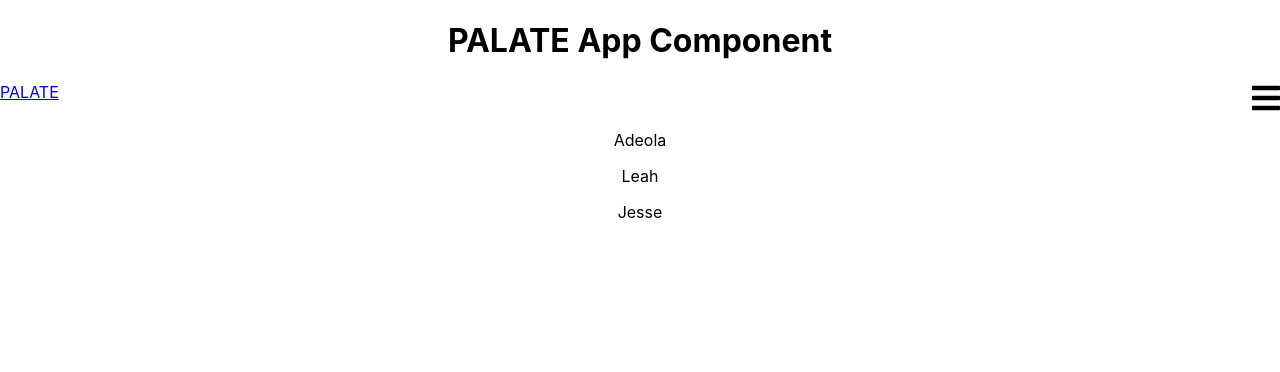
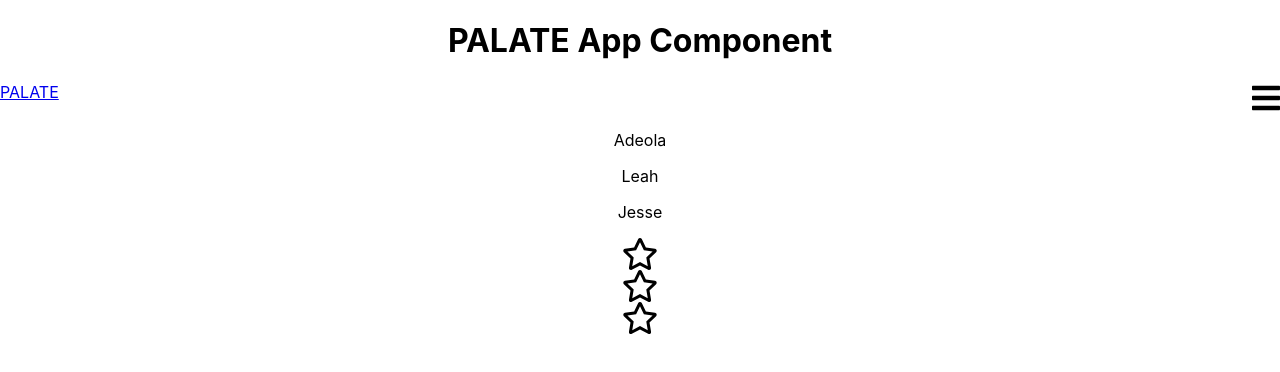
Before and after one commit to adeola-ak/frontend, a React (Create React App) app: page /About in a window 1280 px wide. Shown: the top 372 px of the page. Built offline with nearby package versions, Linux system fonts and the light colour scheme; no server answers.

Commit message:
Made progess, still not quite working the way I want it to

```diff
--- a/package.json
+++ b/package.json
@@ -4,6 +4,7 @@
   "private": true,
   "dependencies": {
     "@fortawesome/fontawesome-svg-core": "^1.2.32",
+    "@fortawesome/free-regular-svg-icons": "^5.15.1",
     "@fortawesome/free-solid-svg-icons": "^5.15.1",
     "@fortawesome/react-fontawesome": "^0.1.12",
     "@testing-library/jest-dom": "^4.2.4",
--- a/src/components/About/About.js
+++ b/src/components/About/About.js
@@ -1,13 +1,99 @@
-import React from 'react'
+// import React
+import React, { useState } from 'react';
+// To use for rating
+// import font awesome
+import { FontAwesomeIcon } from '@fortawesome/react-fontawesome';
+// solid Star
+import { faStar as solidStar } from '@fortawesome/free-solid-svg-icons';
+// holy Star
+import { faStar as holyStar } from '@fortawesome/free-regular-svg-icons';
+
+// import css
+// import './About.css'
 
 function About() {
-    return(
-        <>
-        <p>Adeola</p>
-        <p>Leah</p>
-        <p>Jesse</p>
-        </>
-    )
+	let num = 0;
+	const [favStar, setFavStar] = useState(0);
+	// handles onClick for Rating
+	function handleClick(event) {
+		console.log(event.target.id);
+		num = parseInt(event.target.id);
+		if (num === 1) {
+			if (num === favStar) {
+				setFavStar(0);
+			} else {
+				setFavStar(1);
+			}
+		} else if (num === 2) {
+			if (num === favStar) {
+				setFavStar(0);
+			} else {
+				setFavStar(2);
+			}
+		} else if (num === 3) {
+			if (num === favStar) {
+				setFavStar(0);
+			} else {
+				setFavStar(3);
+			}
+		}
+	}
+	// handles Star Ratings
+	function star1() {
+		if (favStar === 0) {
+			return (
+				<div id='1' onClick={handleClick}>
+					<FontAwesomeIcon icon={holyStar} size='2x' />
+				</div>
+			);
+		} else {
+			return (
+				<div id='1' onClick={handleClick}>
+					<FontAwesomeIcon icon={solidStar} size='2x' />
+				</div>
+			);
+		}
+	}
+	function star2() {
+		if (favStar > 1) {
+			return (
+				<div id='2' onClick={handleClick}>
+					<FontAwesomeIcon icon={solidStar} size='2x' />
+				</div>
+			);
+		} else {
+			return (
+				<div id='2' onClick={handleClick}>
+					<FontAwesomeIcon icon={holyStar} size='2x' />
+				</div>
+			);
+		}
+	}
+	function star3() {
+		if (favStar > 2) {
+			return (
+				<div id='3' onClick={handleClick}>
+					<FontAwesomeIcon icon={solidStar} size='2x' />
+				</div>
+			);
+		} else {
+			return (
+				<div id='3' onClick={handleClick}>
+					<FontAwesomeIcon icon={holyStar} size='2x' />
+				</div>
+			);
+		}
+	}
+	return (
+		<form>
+			<p>Adeola</p>
+			<p>Leah</p>
+			<p>Jesse</p>
+			{star1()}
+			{star2()}
+			{star3()}
+		</form>
+	);
 }
 
-export default About
+export default About;
```
Also changed, not shown: 1 other file (tests, documents, lock files or other folders).
